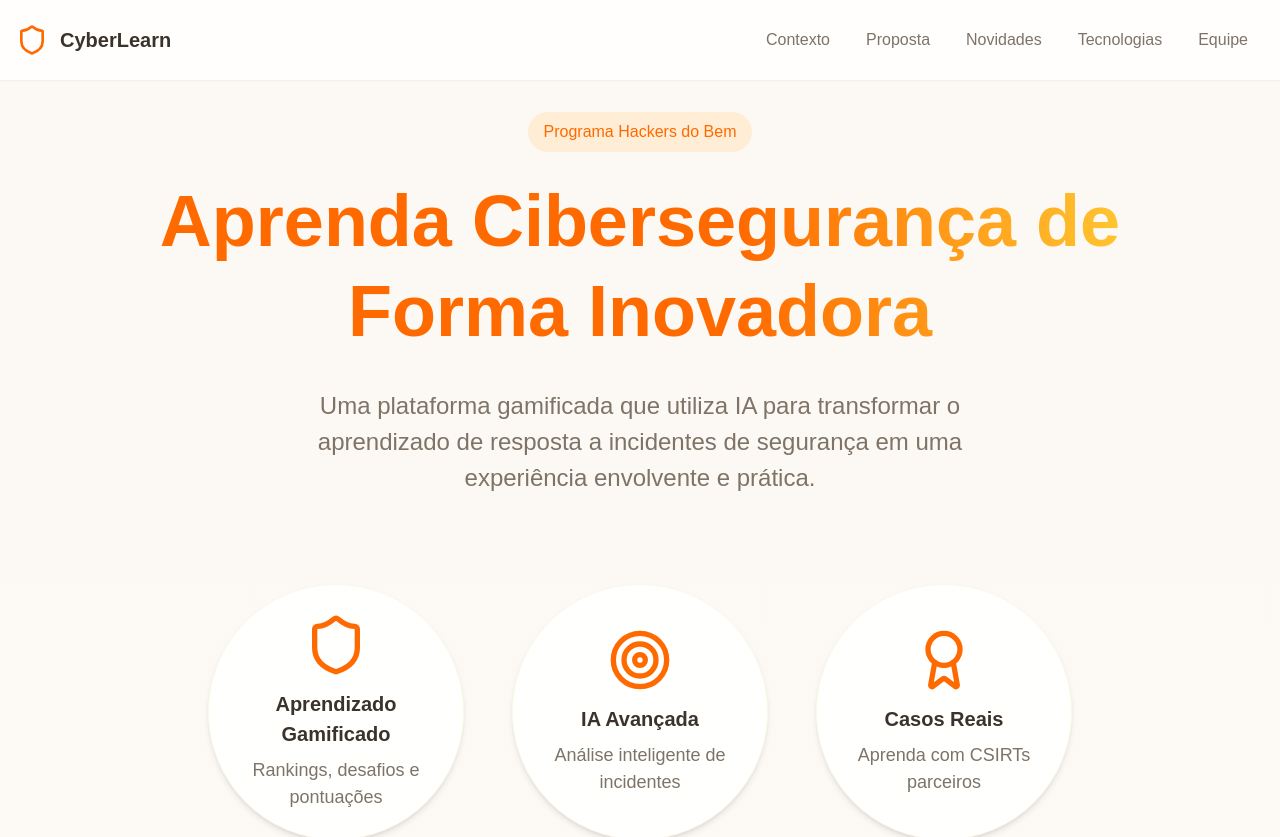
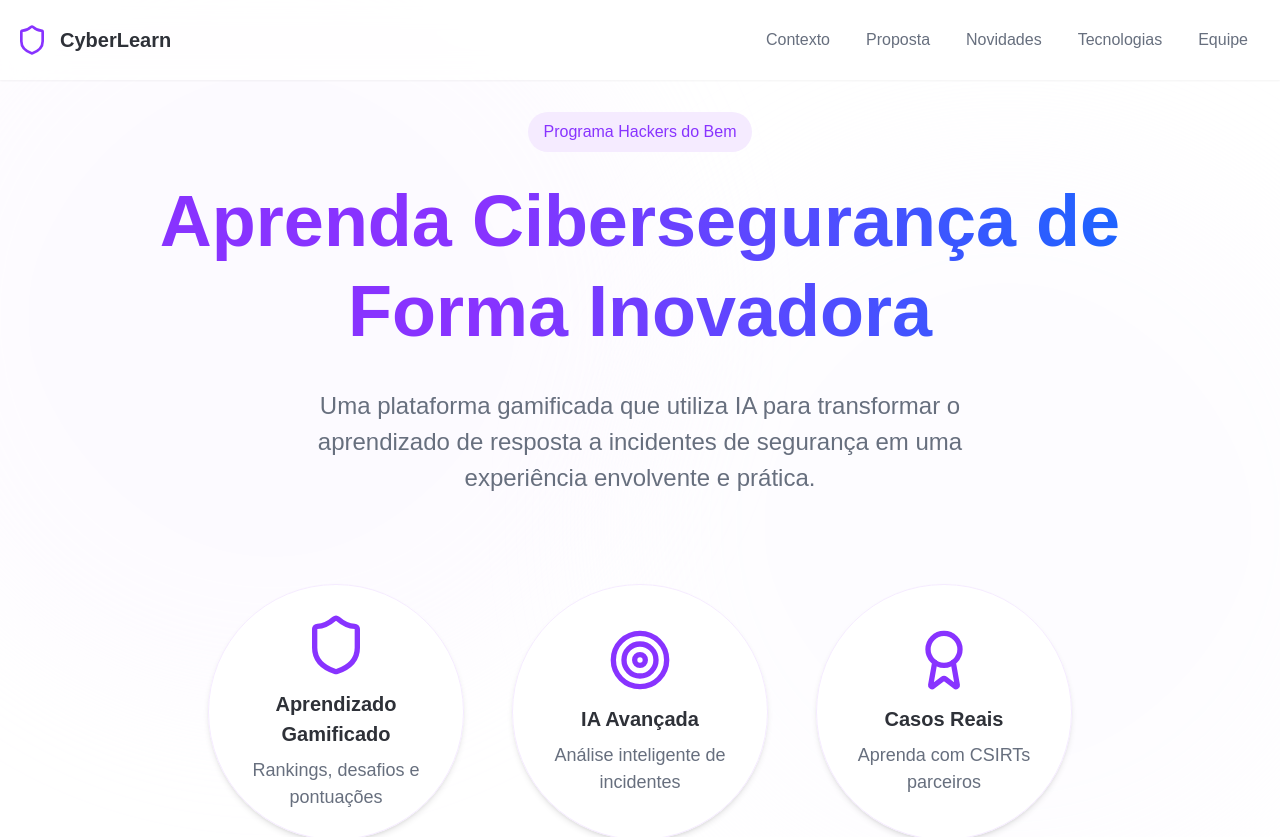
Before and after one commit to gt-rnp-lfi/gt-rnp-lfi.github.io, a Next.js app in the folder rnp-landingpage/: page / in a window 1280 px wide. Shown: the top 837 px of the page. Built offline with nearby package versions, Linux system fonts and the light colour scheme.

Commit message:
refactor(ui): remover as cores hardcoded da hero-section

```diff
--- a/rnp-landingpage/app/globals.css
+++ b/rnp-landingpage/app/globals.css
@@ -36,19 +36,19 @@ body {
     --chart-5: 27 87% 67%;
     --radius: 0.5rem;
 
-    --brand-primary: 25 100% 50%;
-    --brand-primary-light: 25 100% 97%;
-    --brand-secondary: 45 100% 60%;
-    --brand-surface-1: 45 70% 95%;
-    --brand-surface-2: 35 60% 97%;
-    --text-primary: 30 15% 20%;
-    --text-secondary: 30 10% 45%;
+    --brand-primary: 265 100% 60%;
+    --brand-primary-light: 265 100% 97%;
+    --brand-secondary: 220 100% 55%;
+    --brand-surface-1: 270 100% 96%;
+    --brand-surface-2: 265 100% 98%;
+    --text-primary: 220 10% 20%;
+    --text-secondary: 220 10% 45%;
     --gradient-brand: linear-gradient(to right,
-      hsl(25 100% 50%) 0%,
-      hsl(25 100% 50%) 60%,
-      hsl(45 100% 60%) 100%
+      hsl(var(--brand-primary)) 0%,
+      hsl(var(--brand-primary)) 35%,
+      hsl(var(--brand-secondary)) 100%
     );
-    --gradient-background: linear-gradient(to bottom, hsl(35 60% 97%), white);
+    --gradient-background: linear-gradient(to bottom, hsl(265 100% 98%), white)
 
   }
 
--- a/rnp-landingpage/components/hero-section.tsx
+++ b/rnp-landingpage/components/hero-section.tsx
@@ -108,7 +108,7 @@ export default function HeroSection() {
             initial={{ opacity: 0, scale: 0.9 }}
             animate={{ opacity: 1, scale: 1 }}
             transition={{ duration: 0.5 }}
-            className="inline-block px-3 py-1.5 sm:px-4 sm:py-2 bg-orange-100 rounded-full
+            className="inline-block px-3 py-1.5 sm:px-4 sm:py-2 bg-brand-surface-1 rounded-full
               text-brand-primary font-medium text-[0.875rem] sm:text-[1rem] mb-4 sm:mb-6"
           >
             Programa Hackers do Bem
```
